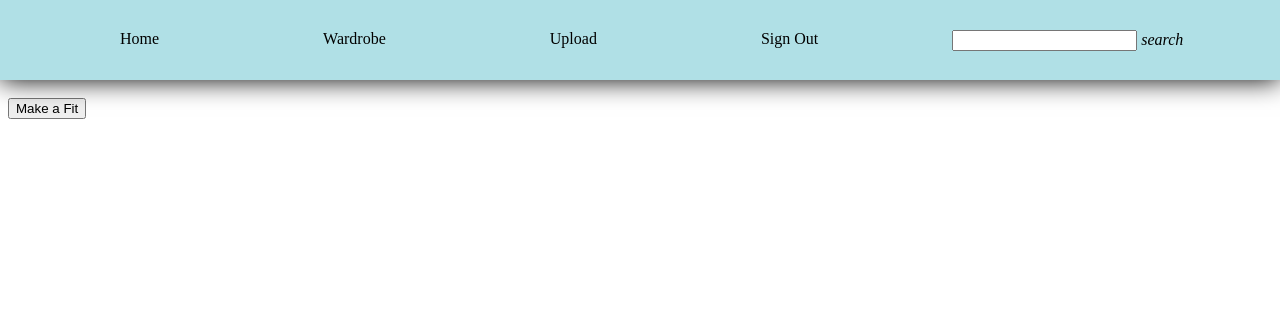
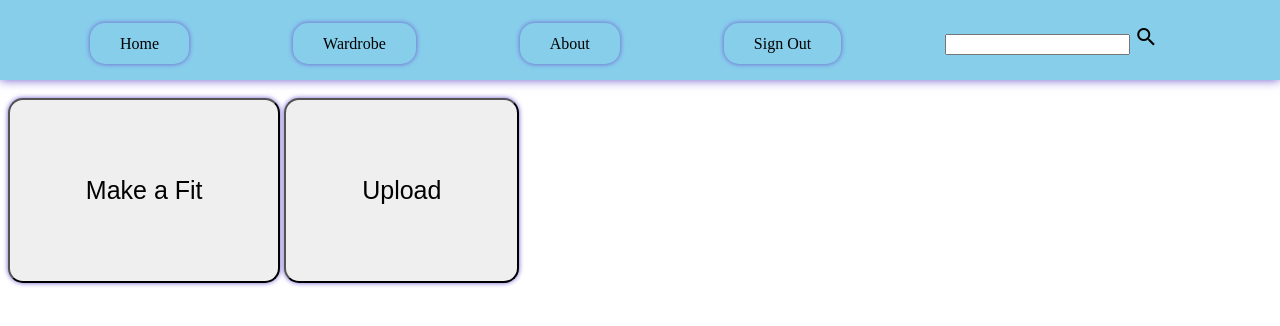
Before and after one commit to saramissak/CSSIFinalProject, a Python web app: template templates/welcome.html in a window 1280 px wide. Shown: the top 326 px of the page. Run offline with Jinja, Linux system fonts and the light colour scheme; the template is opened without the code that fills it, so the values that code supplies are empty.

Commit message:
more wecome page

```diff
--- a/stylesheets/style.css
+++ b/stylesheets/style.css
@@ -1,5 +1,5 @@
 header {
-    background-color: powderblue;
+    background-color: skyblue;
     position: fixed;
     top: 0;
     left: 0;
@@ -8,9 +8,9 @@ header {
     display: flex;
     flex-wrap: nowrap;
     flex-direction: row;
+    flex-grow: 5;
     align-items: center;
-    grid-template-rows: 1fr 1fr 1fr 1fr;
-    box-shadow: 0 0 25px 0 black;
+    box-shadow: 0 0 10px 0 slateblue;
 }
 
 header * {
@@ -28,19 +28,46 @@ header li a {
 }
 
 li a.active{
-  background-color: blue;
+  background-color: powderblue;
   color: white;
   height: 100%;
 }
 
 li a:hover:not(.active){
-  background-color: blue;
+  background-color: powderblue;
   color: white;
   height:100%;
 }
-li a{
+#fit-button.active{
+  background-color: powderblue;
+  color: white;
+  height: 100%;
+}
+
+#fit-button:hover:not(.active){
+  background-color: powderblue;
+  color: white;
+  height:100%;
+}
+
+li a, #fit-button{
   padding-top: 1%;
   padding-bottom: 1%;
   padding-left: 30px;
   padding-right: 30px;
+  border-radius: 15px;
+  box-shadow: 0 0 5px 0 slateblue;
+
 }
+
+#fit-button{
+  margin-top: 90px;
+  display: inline-block;
+  text-align: center;
+  padding: 6%;
+  font-size: 25px;
+}
+
+h1{
+  text-align: center
+}
--- a/templates/welcome.html
+++ b/templates/welcome.html
@@ -3,28 +3,31 @@
   <head>
     <title>Organize It!</title>
     <link rel="stylesheet" href="../stylesheets/style.css">
+    <link href="https://fonts.googleapis.com/icon?family=Material+Icons" rel="stylesheet">
   </head>
 <body>
   <header class="topnav">
-    <nav>
+    <nav >
       <ul>
         <li><a href="#">Home</a></li>
         <li><a href="#">Wardrobe</a></li>
-        <li><a href="#">Upload</a></li>
+        <li><a href="#">About</a></li>
         <li><a href="#">Sign Out</a></li>
         <li>
           <form>
            <div class="input-field">
                <input id="search" type="search" required>
-               <label class="label-icon" for="search"><i class="material-icons">search</i></label>
-               <i class="material-icons"></i>
-             </div>
+               <label class="label-icon" for="search">
+               <i class="material-icons">search</i></label>
+              </div>
            </form>
          </li>
           </ul>
 
             </nav>
              </header>
-    <input type="submit" value="Make a Fit" style="margin-top: 90px"></input>
+    <input id="fit-button" type="submit" value="Make a Fit"></input>
+    <input id="fit-button" type="submit" value="Upload"></input>
+    <h1></h1>
   </body>
 </html>
```
